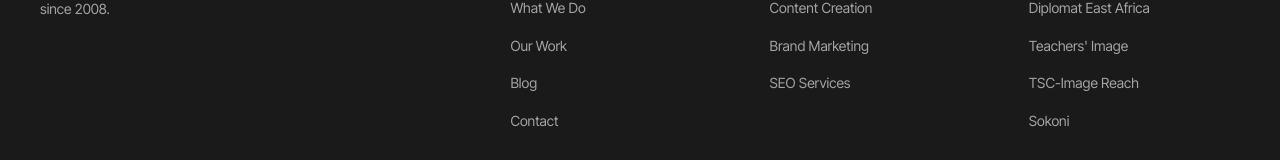
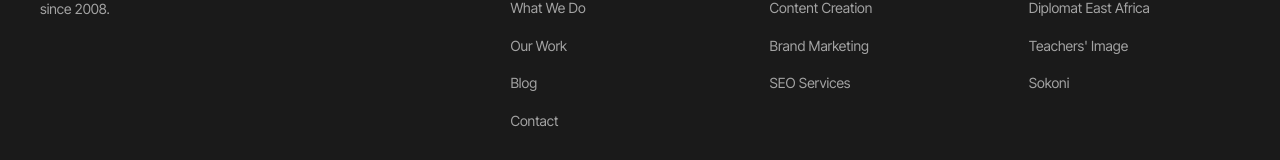
Before and after one commit to pharisjohnson/globalvillage-publishers, a Next.js app: page / in a window 1280 px wide. Shown: the part 3816-3976 px from the top of the page. Built offline with nearby package versions, Linux system fonts and the light colour scheme.

Commit message:
Remove TSC-Image Reach link from footer

```diff
--- a/components/Footer.tsx
+++ b/components/Footer.tsx
@@ -45,7 +45,6 @@
               <li><Link href="/our-publications">Best of Kenya</Link></li>
               <li><Link href="/our-publications">Diplomat East Africa</Link></li>
               <li><Link href="/our-publications">Teachers' Image</Link></li>
-              <li><a href="https://ivory-cipher-5259.here.now/" target="_blank" rel="noopener noreferrer">TSC-Image Reach</a></li>
               <li><Link href="/our-publications">Sokoni</Link></li>
             </ul>
           </div>
```
